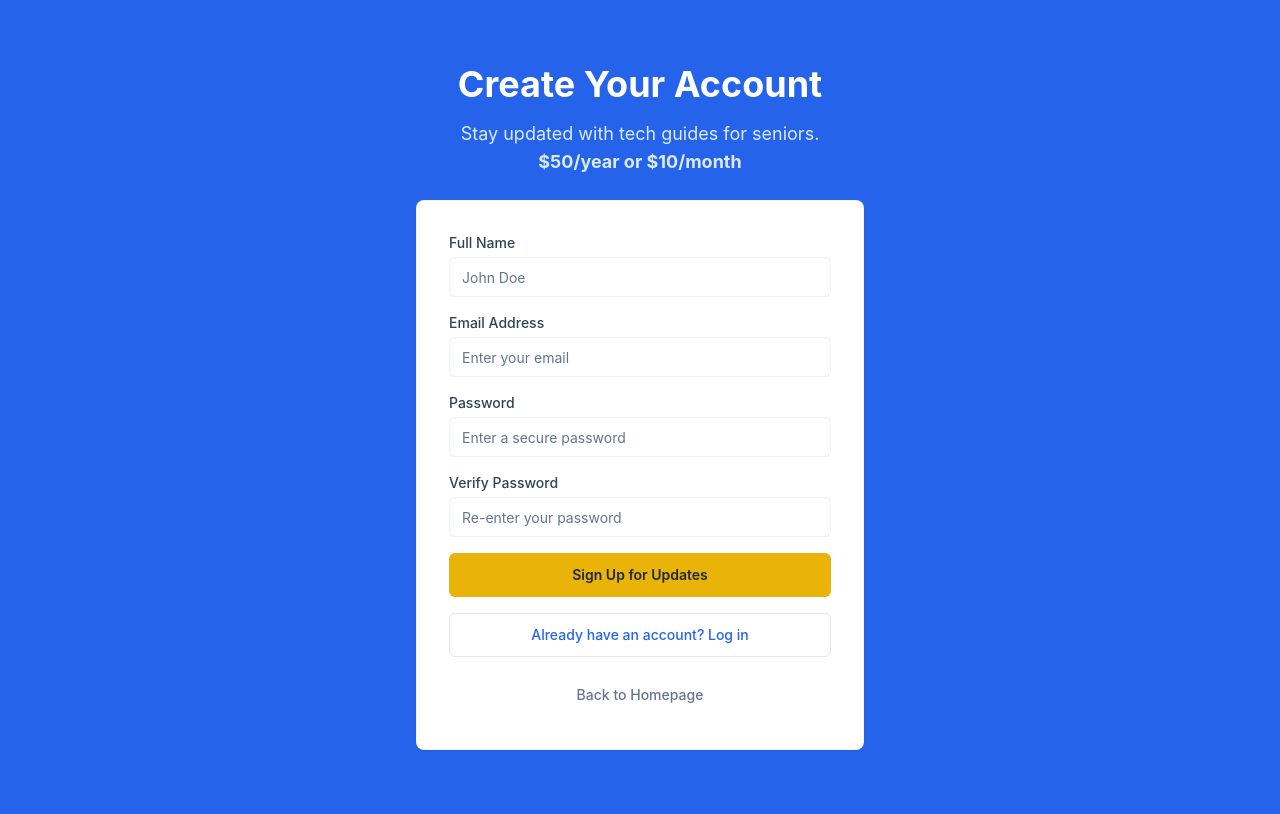
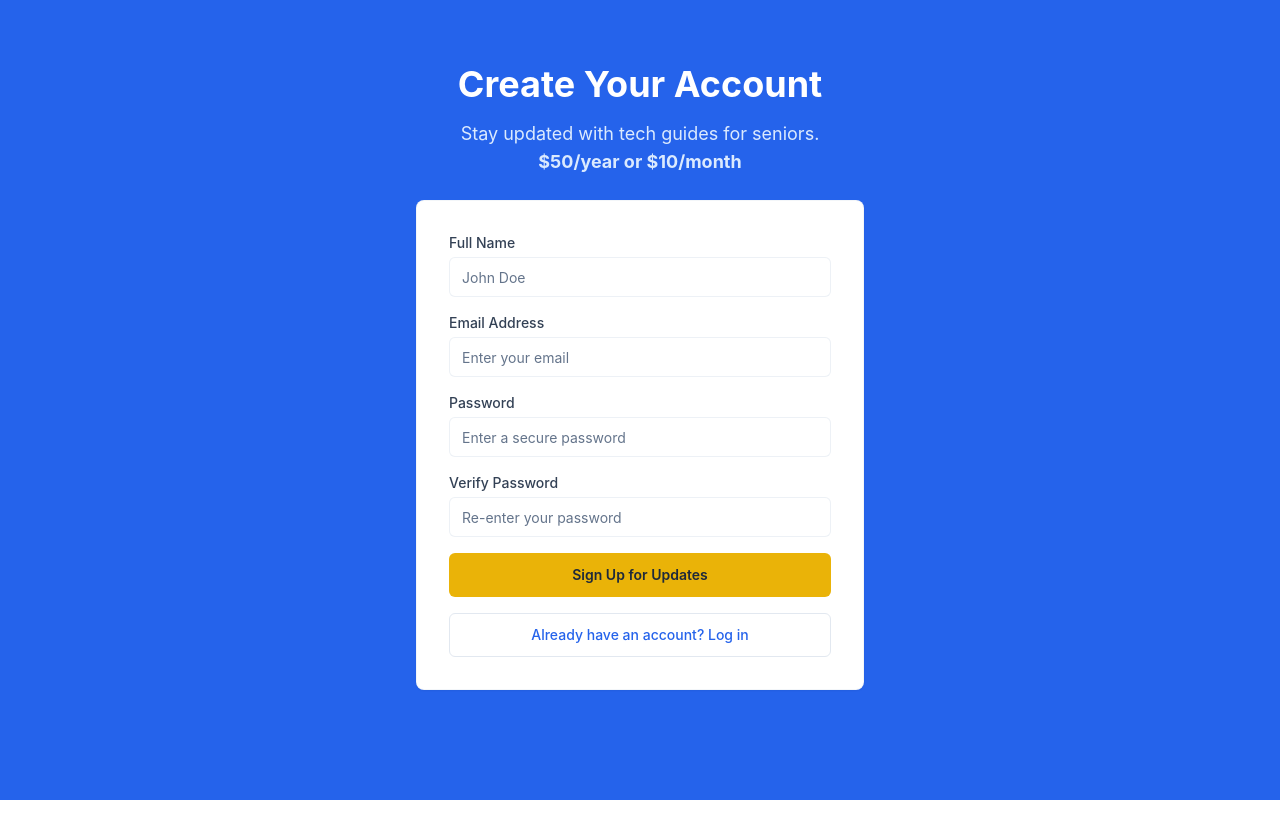
Before and after one commit to dannisherman/wiseguidepdf, a React (Vite) app: page /signup in a window 1280 px wide. Built offline with nearby package versions, Linux system fonts and the light colour scheme.

Commit message:
Fix path import for Vite config

```diff
--- a/src/components/EmailSignup.tsx
+++ b/src/components/EmailSignup.tsx
@@ -135,14 +135,7 @@ const EmailSignup: React.FC = () => {
                 Already have an account? Log in
               </Button>
 
-              <Button
-                type="button"
-                variant="ghost"
-                className="w-full text-slate-500"
-                onClick={() => navigate('/')}
-              >
-                Back to Homepage
-              </Button>
+
             </form>
           )}
         </Card>
```
